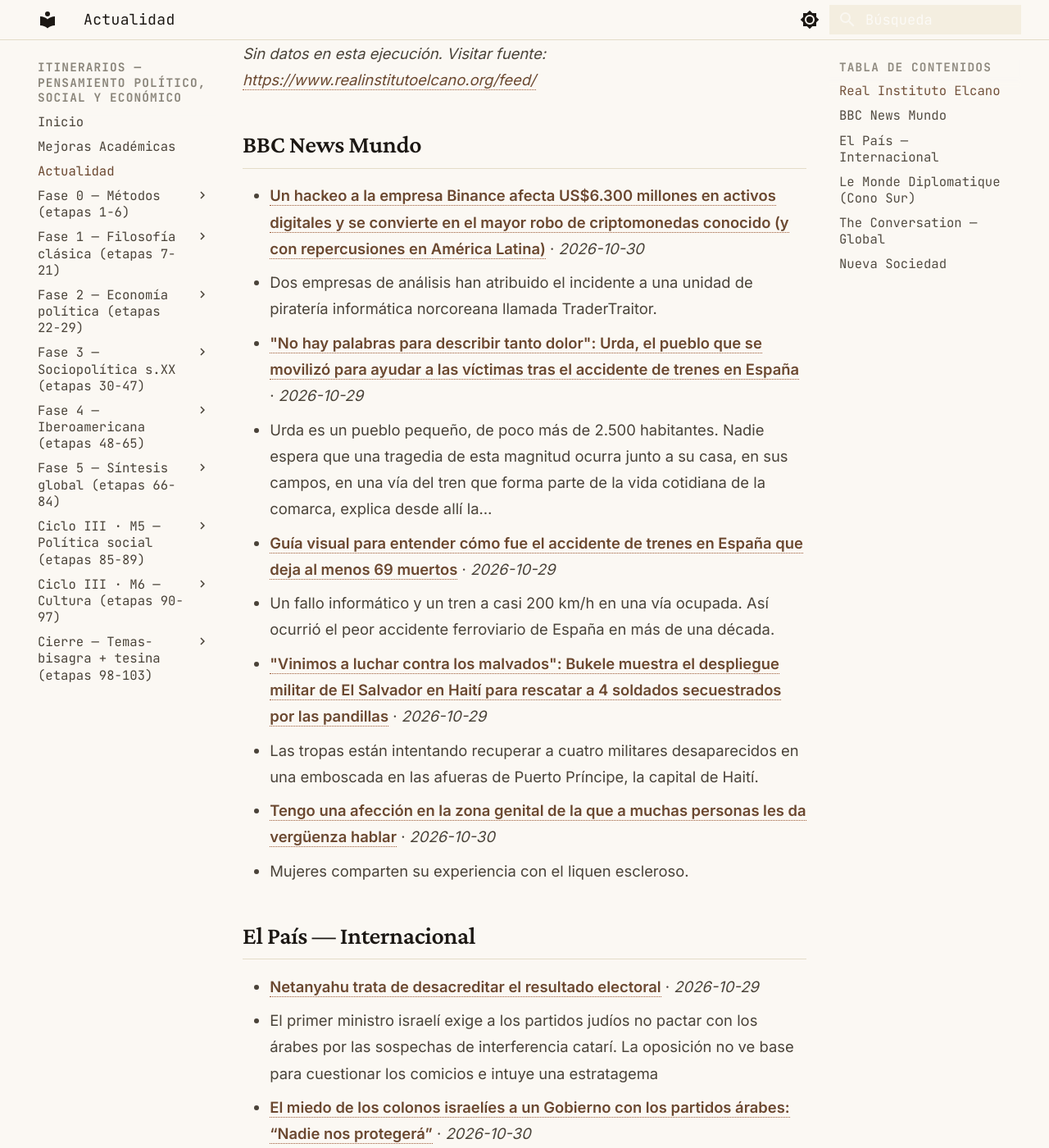
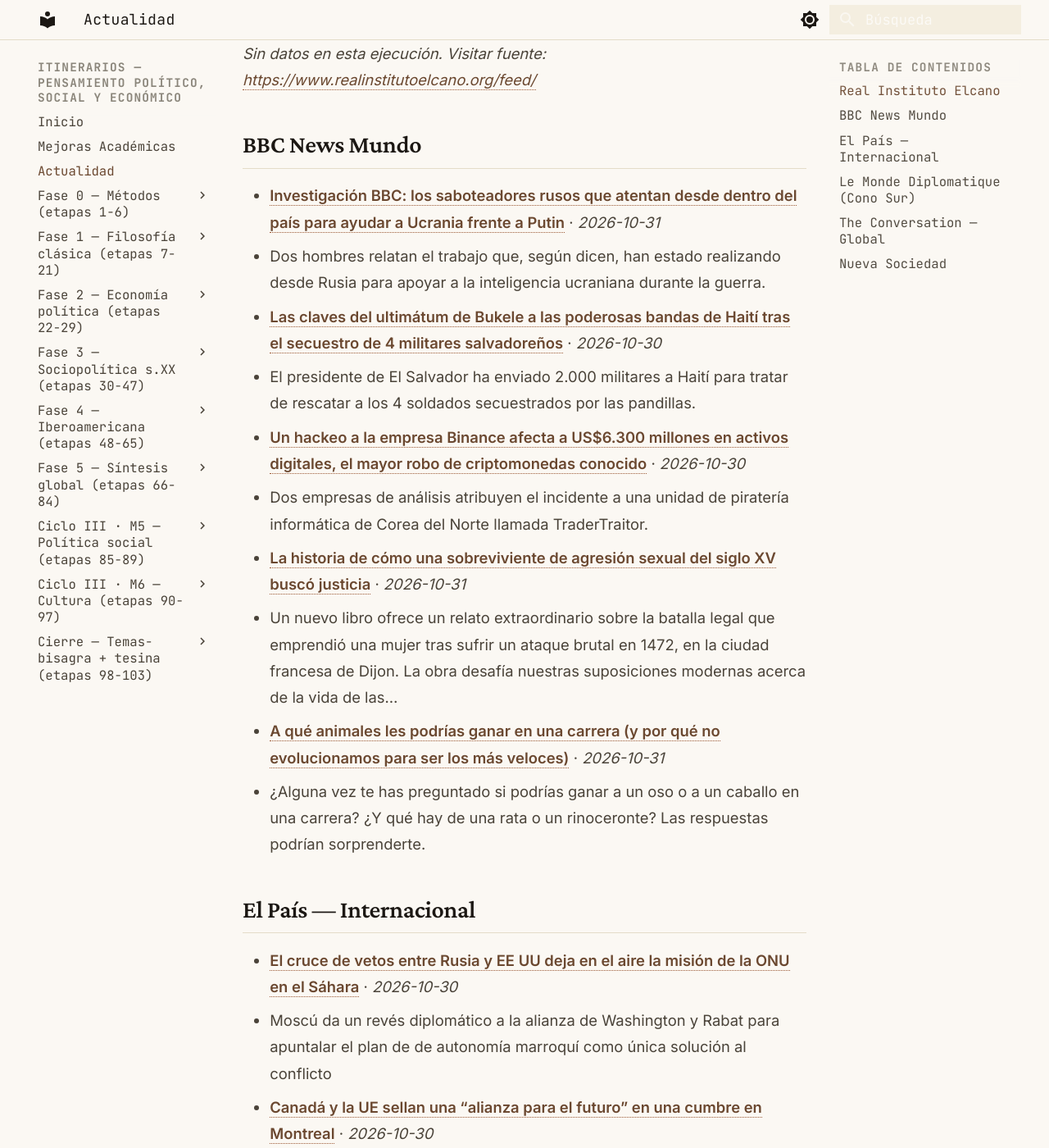
Before and after one commit to MrSpagVi/Curso, an MkDocs documentation site: the page built from docs/actualidad.md, in a window 1280 px wide and 1400 px high, scrolled down 676 px. Shown: the whole window at 82% size. Built offline with MkDocs 1.6.1 and Material for MkDocs 9.7.7, drawn with Linux system fonts in a browser that asks for light colours; some of the changed text lies outside the part shown.

Commit message:
auto: actualidad 2026-10-31

```diff
--- a/docs/actualidad.md
+++ b/docs/actualidad.md
@@ -6,7 +6,7 @@ title: Actualidad
 
 Últimos titulares de fuentes que dictan agenda en ciencia política y geopolítica. Actualizado automáticamente cada día (vía GitHub Actions).
 
-_Última actualización: 2026-10-30 11:54 UTC_
+_Última actualización: 2026-10-31 11:27 UTC_
 
 !!! tip "Ritual mensual — #actualidad"
     El último sábado de cada mes: agarrá **un** titular de los de abajo y escribí **300 palabras** aplicándole **2 autores** del último mes que leíste. ¿Qué diría cada uno? ¿En qué chocan? No resumas la noticia — usala como caso para pensar con las herramientas que venís construyendo. Guardá el texto con el tag `#actualidad` en tu sistema de notas. Esto convierte la teoría en criterio sobre la coyuntura: el objetivo del plan no es citar a Maquiavelo, es leer el presente con él.
@@ -17,25 +17,25 @@ _Sin datos en esta ejecución. Visitar fuente: [https://www.realinstitutoelcano.
 
 ## BBC News Mundo
 
-- **[Un hackeo a la empresa Binance afecta US$6.300 millones en activos digitales y se convierte en el mayor robo de criptomonedas conocido (y con repercusiones en América Latina)](https://www.bbc.com/mundo/articles/cvze42lk562ko?at_medium=RSS&at_campaign=rss)** · *2026-10-30*
-  - Dos empresas de análisis han atribuido el incidente a una unidad de piratería informática norcoreana llamada TraderTraitor.
-- **["No hay palabras para describir tanto dolor": Urda, el pueblo que se movilizó para ayudar a las víctimas tras el accidente de trenes en España](https://www.bbc.com/mundo/articles/cwvgr021p725o?at_medium=RSS&at_campaign=rss)** · *2026-10-29*
-  - Urda es un pueblo pequeño, de poco más de 2.500 habitantes. Nadie espera que una tragedia de esta magnitud ocurra junto a su casa, en sus campos, en una vía del tren que forma parte de la vida cotidiana de la comarca, explica desde allí la…
-- **[Guía visual para entender cómo fue el accidente de trenes en España que deja al menos 69 muertos](https://www.bbc.com/mundo/articles/cq98zk00pnn1o?at_medium=RSS&at_campaign=rss)** · *2026-10-29*
-  - Un fallo informático y un tren a casi 200 km/h en una vía ocupada. Así ocurrió el peor accidente ferroviario de España en más de una década.
-- **["Vinimos a luchar contra los malvados": Bukele muestra el despliegue militar de El Salvador en Haití para rescatar a 4 soldados secuestrados por las pandillas](https://www.bbc.com/mundo/articles/cm20wdy1w5p8o?at_medium=RSS&at_campaign=rss)** · *2026-10-29*
-  - Las tropas están intentando recuperar a cuatro militares desaparecidos en una emboscada en las afueras de Puerto Príncipe, la capital de Haití.
-- **[Tengo una afección en la zona genital de la que a muchas personas les da vergüenza hablar](https://www.bbc.com/mundo/articles/cr78p4480ng7o?at_medium=RSS&at_campaign=rss)** · *2026-10-30*
-  - Mujeres comparten su experiencia con el liquen escleroso.
+- **[Investigación BBC: los saboteadores rusos que atentan desde dentro del país para ayudar a Ucrania frente a Putin](https://www.bbc.com/mundo/articles/cm2d62jgk125o?at_medium=RSS&at_campaign=rss)** · *2026-10-31*
+  - Dos hombres relatan el trabajo que, según dicen, han estado realizando desde Rusia para apoyar a la inteligencia ucraniana durante la guerra.
+- **[Las claves del ultimátum de Bukele a las poderosas bandas de Haití tras el secuestro de 4 militares salvadoreños](https://www.bbc.com/mundo/watch/cq9vz31j8xpko?at_medium=RSS&at_campaign=rss)** · *2026-10-30*
+  - El presidente de El Salvador ha enviado 2.000 militares a Haití para tratar de rescatar a los 4 soldados secuestrados por las pandillas.
+- **[Un hackeo a la empresa Binance afecta a US$6.300 millones en activos digitales, el mayor robo de criptomonedas conocido](https://www.bbc.com/mundo/articles/cvze42lk562ko?at_medium=RSS&at_campaign=rss)** · *2026-10-30*
+  - Dos empresas de análisis atribuyen el incidente a una unidad de piratería informática de Corea del Norte llamada TraderTraitor.
+- **[La historia de cómo una sobreviviente de agresión sexual del siglo XV buscó justicia](https://www.bbc.com/mundo/articles/cm78p1q8pzdzo?at_medium=RSS&at_campaign=rss)** · *2026-10-31*
+  - Un nuevo libro ofrece un relato extraordinario sobre la batalla legal que emprendió una mujer tras sufrir un ataque brutal en 1472, en la ciudad francesa de Dijon. La obra desafía nuestras suposiciones modernas acerca de la vida de las…
+- **[A qué animales les podrías ganar en una carrera (y por qué no evolucionamos para ser los más veloces)](https://www.bbc.com/mundo/articles/cmwydvgy4xqzo?at_medium=RSS&at_campaign=rss)** · *2026-10-31*
+  - ¿Alguna vez te has preguntado si podrías ganar a un oso o a un caballo en una carrera? ¿Y qué hay de una rata o un rinoceronte? Las respuestas podrían sorprenderte.
 
 ## El País — Internacional
 
-- **[Netanyahu trata de desacreditar el resultado electoral](https://elpais.com/internacional/2026-10-29/el-comite-electoral-de-israel-pide-a-los-servicios-secretos-investigar-graves-alegaciones-de-injerencia-extranjera.html)** · *2026-10-29*
-  - El primer ministro israelí exige a los partidos judíos no pactar con los árabes por las sospechas de interferencia catarí. La oposición no ve base para cuestionar los comicios e intuye una estratagema
-- **[El miedo de los colonos israelíes a un Gobierno con los partidos árabes: “Nadie nos protegerá”](https://elpais.com/internacional/2026-10-30/el-miedo-de-los-colonos-israelies-a-un-gobierno-con-los-partidos-arabes-nadie-nos-protegera.html)** · *2026-10-30*
-  - Los habitantes de los asentamientos temen que si ministros más radicales dejan sus puestos se congelen los planes expansionistas en Cisjordania
-- **[El diario ruso ‘Nóvaya Gazeta’ anuncia su cierre tras una “campaña coordinada” del Kremlin](https://elpais.com/internacional/2026-10-30/el-diario-ruso-novaya-gazeta-anuncia-su-cierre-tras-una-campana-coordinada-del-kremlin.html)** · *2026-10-30*
-  - “Nos han matado. El 9 de noviembre apagaremos la luz”, anuncia en su página web. Seis de sus periodistas han sido asesinados y la censura desplegada desde la invasión rusa de Ucrania ha sido la puntilla
+- **[El cruce de vetos entre Rusia y EE UU deja en el aire la misión de la ONU en el Sáhara](https://elpais.com/internacional/2026-10-30/el-cruce-de-vetos-entre-rusia-y-ee-uu-deja-en-el-aire-la-mision-de-la-onu-en-el-sahara.html)** · *2026-10-30*
+  - Moscú da un revés diplomático a la alianza de Washington y Rabat para apuntalar el plan de de autonomía marroquí como única solución al conflicto
+- **[Canadá y la UE sellan una “alianza para el futuro” en una cumbre en Montreal](https://elpais.com/internacional/2026-10-30/canada-y-la-ue-sellan-una-alianza-para-el-futuro-en-una-cumbre-en-montreal.html)** · *2026-10-30*
+  - Ottawa y Bruselas buscan estrechar lazos con nuevos acuerdos económicos y comerciales, sobre energía y tecnología
+- **[La suspensión del presidente del Tribunal Constitucional de Polonia desata una crisis institucional](https://elpais.com/internacional/2026-10-30/el-presidente-de-polonia-regresa-a-su-pais-en-pleno-vuelo-a-senegal-por-una-crisis-en-el-tribunal-constitucional.html)** · *2026-10-31*
+  - La oposición ultraconservadora acusa al Gobierno de Donald Tusk de realizar un golpe de Estado y el presidente del país regresa en pleno vuelo a Senegal
 - **[Brasil y los dueños del algoritmo](https://elpais.com/america/2026-10-27/brasil-y-los-duenos-del-algoritmo.html)** · *2026-10-27*
   - La victoria de Lula pone sobre la mesa que es posible ganar en las urnas a los tecnoligarcas, pero también la necesidad de poner freno a su asalto a la democracia
 - **[Postres variados](https://elpais.com/internacional/2026-10-27/postres-variados.html)** · *2026-10-27*
@@ -47,16 +47,16 @@ _Sin datos en esta ejecución. Visitar fuente: [https://www.eldiplo.org/feed/](h
 
 ## The Conversation — Global
 
-- **[Booker prize 2026: a diverse list to inspire all sorts of readers – six experts review the nominees](https://theconversation.com/booker-prize-2026-a-diverse-list-to-inspire-all-sorts-of-readers-six-experts-review-the-nominees-295103)** · *2026-10-30*
-  - There’s comedy, there’s politics, there’s history, there’s queerness and there’s drama. The 2026 shortlist is packed full of goodness.
-- **[Wicker and the rise of the ‘monster romance’: why audiences are falling for the non-human](https://theconversation.com/wicker-and-the-rise-of-the-monster-romance-why-audiences-are-falling-for-the-non-human-292147)** · *2026-10-30*
-  - Monster romances like Wicker reveal how our cultural ideas about intimacy, desire and romance are being reimagined.
-- **[Election special: deadlock in Israel, regime change in Serbia, US midterms](https://theconversation.com/election-special-deadlock-in-israel-regime-change-in-serbia-us-midterms-295485)** · *2026-10-30*
-  - Netanyahu clings on to power, the Student List triumphs and the US prepares a report card for Donald Trump.
-- **[View from The Hill: Albanese puts cat among One Nation pigeons with staff offer](https://theconversation.com/view-from-the-hill-albanese-puts-cat-among-one-nation-pigeons-with-staff-offer-294861)** · *2026-10-30*
-  - Pauline Hanson has accused Anthony Albanese of “grubby dealings” in regard to an extra staffer to One Nation’s David Farley.
-- **[Looking for bats after dark can help science – and change how we see them](https://theconversation.com/looking-for-bats-after-dark-can-help-science-and-change-how-we-see-them-294468)** · *2026-10-30*
-  - A new study into microbats used so-called bat detectors to help track them down.
+- **[Zombies are real – just ask the parasites taking over the bodies and brains of insects and rodents, leading them to their doom](https://theconversation.com/zombies-are-real-just-ask-the-parasites-taking-over-the-bodies-and-brains-of-insects-and-rodents-leading-them-to-their-doom-292955)** · *2026-10-30*
+  - Parasitic fungi, wasps, worms and amoeba can control the behavior of their hosts in various horrifying ways.
+- **[From 18th-century false ballots to the second JFK and double Dan Sullivans, a brief history of spoiler candidates and the unsuccessful legal challenges to them](https://theconversation.com/from-18th-century-false-ballots-to-the-second-jfk-and-double-dan-sullivans-a-brief-history-of-spoiler-candidates-and-the-unsuccessful-legal-challenges-to-them-295504)** · *2026-10-30*
+  - The spoiler candidate is one of the oldest tricks in the American campaign toolbox, and the law has rarely touched it.
+- **[South Sudan wants to hold elections in December: 3 major obstacles and some ways around them](https://theconversation.com/south-sudan-wants-to-hold-elections-in-december-3-major-obstacles-and-some-ways-around-them-295467)** · *2026-10-30*
+  - South Sudan has postponed elections several times since signing a 2018 peace agreement.
+- **[Silence of the Lambs: Hannibal Lecter makes his stage debut in this inventive touring production](https://theconversation.com/silence-of-the-lambs-hannibal-lecter-makes-his-stage-debut-in-this-inventive-touring-production-295519)** · *2026-10-30*
+  - The forensic psychiatrist with a hankering for human flesh makes his stage debut in a production that stays faithful to the original, albeit with a few updates.
+- **[Not all antihistamines are the same – and some may affect your brain more than you think](https://theconversation.com/not-all-antihistamines-are-the-same-and-some-may-affect-your-brain-more-than-you-think-294819)** · *2026-10-30*
+  - Some allergy tablets make you sleepy and slow your reactions, others barely affect you. Here’s why – and what to check before you buy.
 
 ## Nueva Sociedad
 
```
